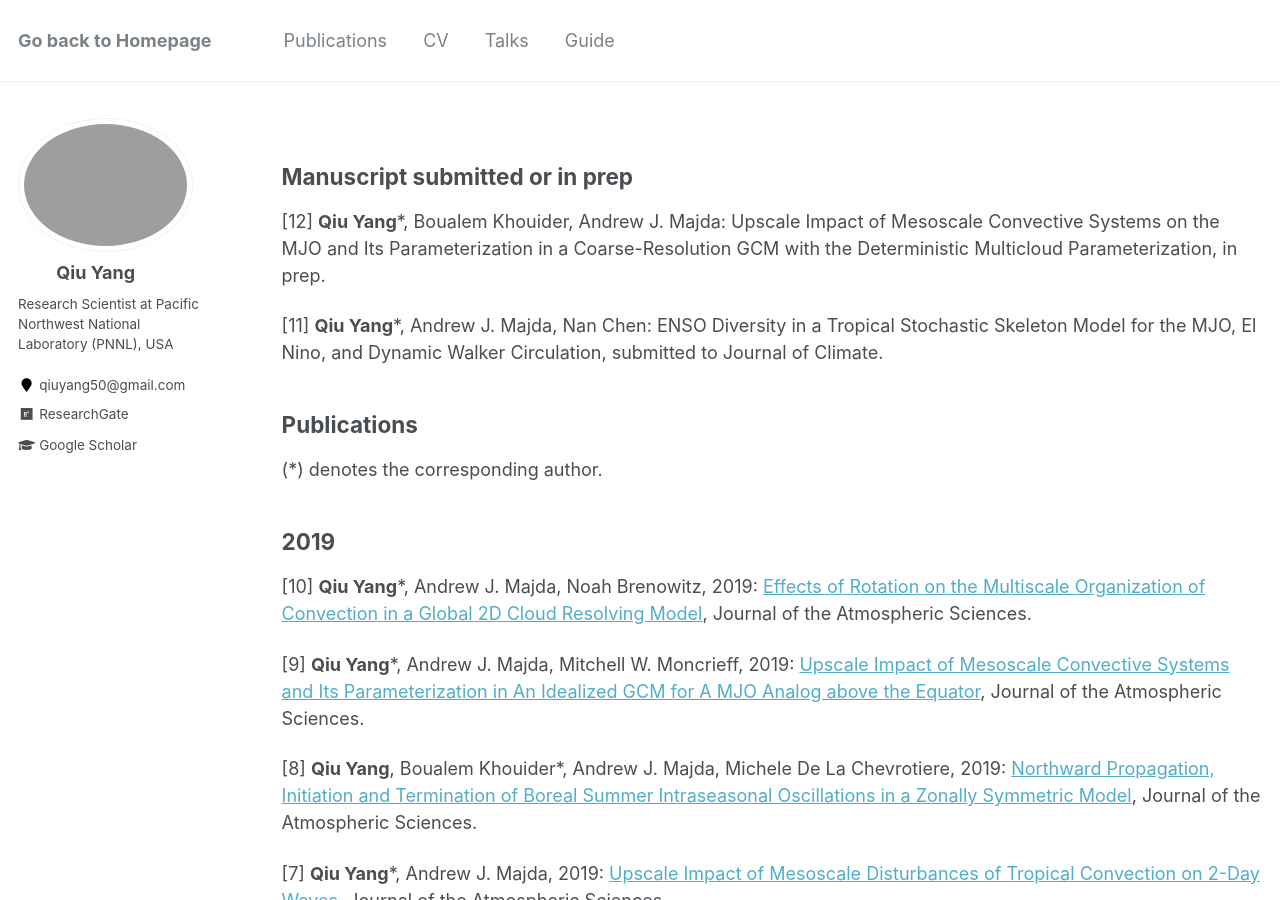
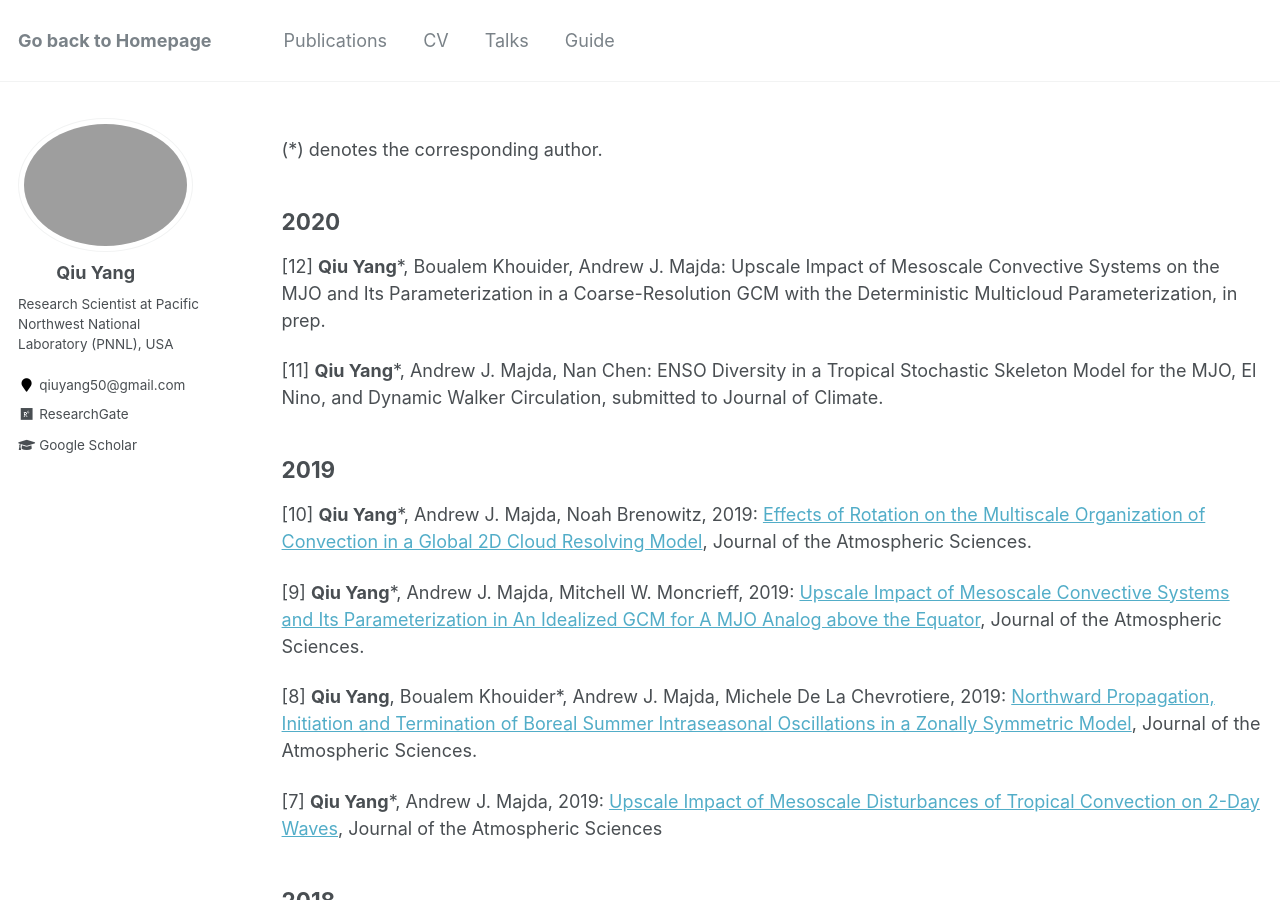
Before and after one commit to qiuyang50/qiuyang50.github.io, a Jekyll site: the page built from _pages/publications.md, in a window 1280 px wide and 900 px high. Built offline with Jekyll 4.4.1, drawn with Linux system fonts in a browser that asks for light colours.

Commit message:
Update publications.md

```diff
--- a/_pages/publications.md
+++ b/_pages/publications.md
@@ -4,15 +4,13 @@ title: ""
 permalink: /publications/
 author_profile: true
 ---
-Manuscript submitted or in prep
+(\*) denotes the corresponding author.
+
+2020
 -
 [12] **Qiu Yang***, Boualem Khouider, Andrew J. Majda: Upscale Impact of Mesoscale Convective Systems on the MJO and Its Parameterization in a Coarse-Resolution GCM with the Deterministic Multicloud Parameterization, in prep.
 
 [11] **Qiu Yang***, Andrew J. Majda, Nan Chen: ENSO Diversity in a Tropical Stochastic Skeleton Model for the MJO, El Nino, and Dynamic Walker Circulation, submitted to Journal of Climate.
-
-Publications
--
-(\*) denotes the corresponding author.
 
 2019
 -
```
